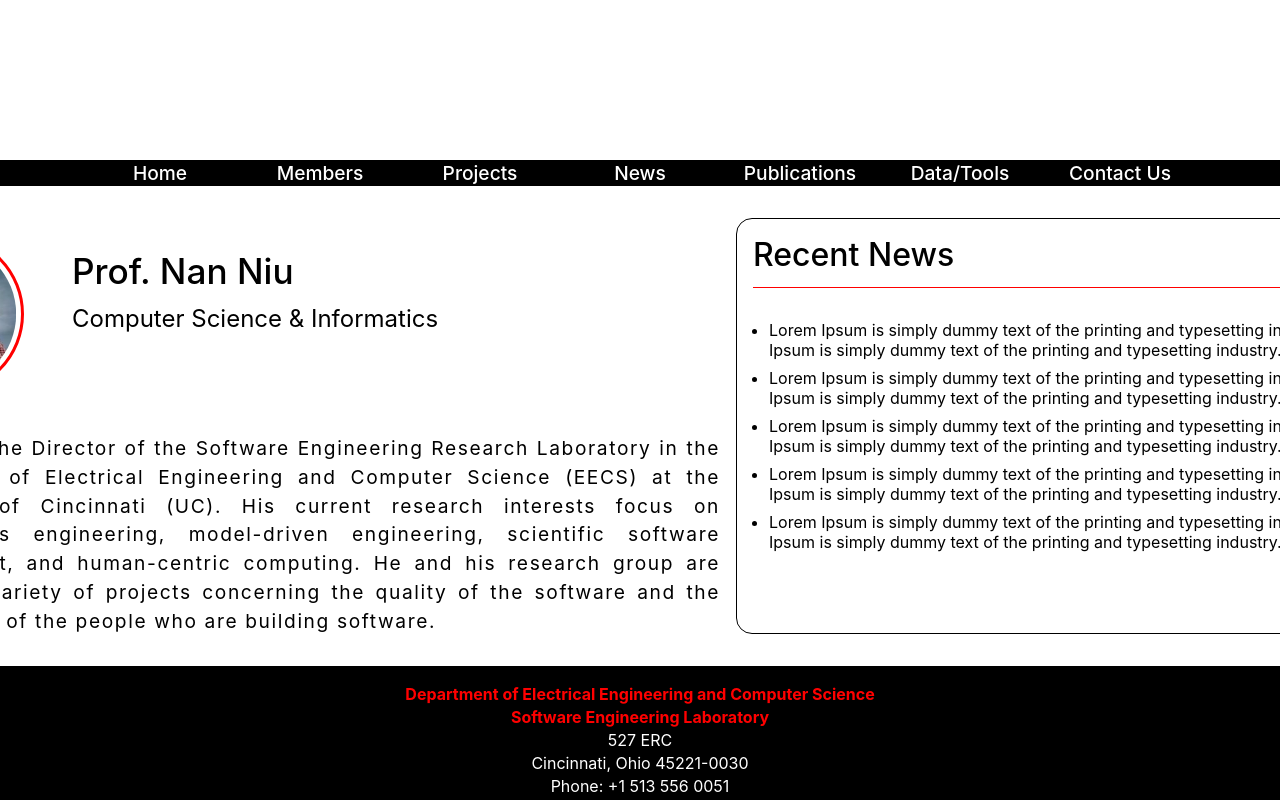
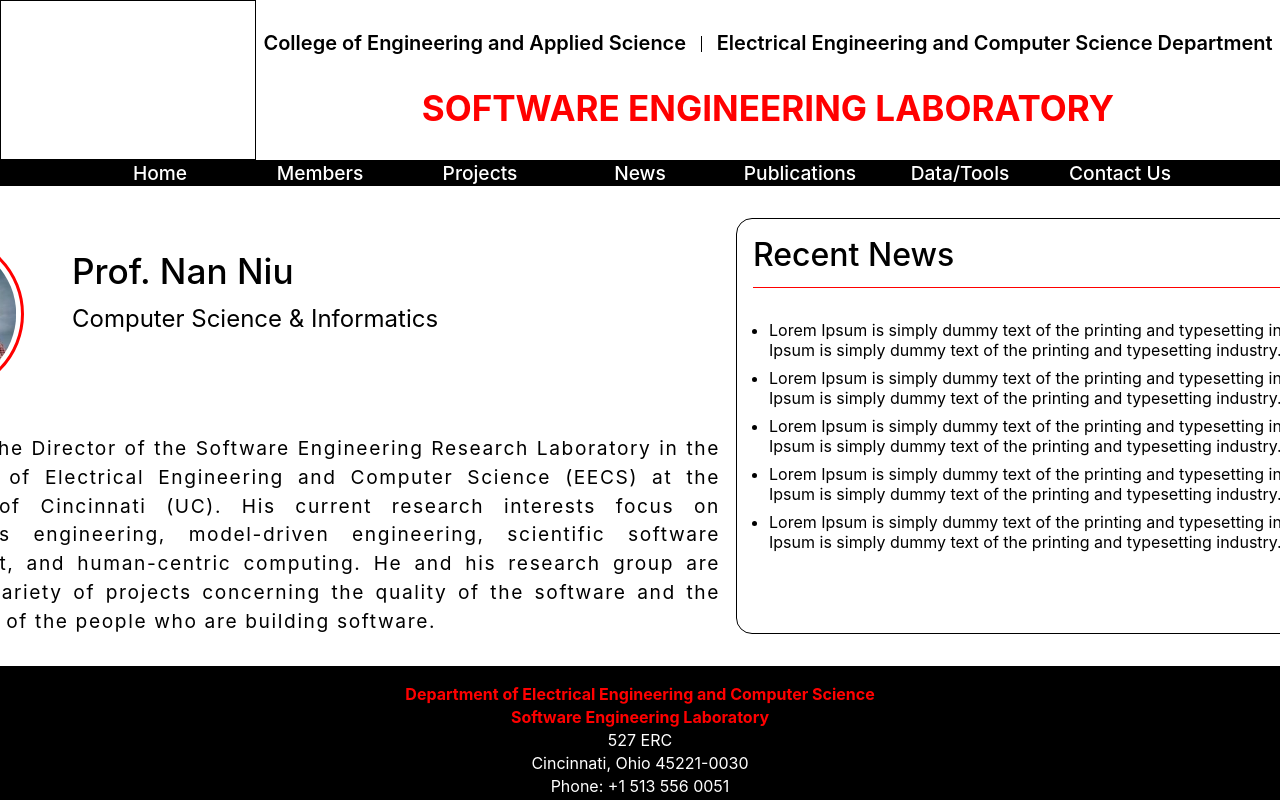
Before and after one commit to NanNiuCINSE/CINSE-Website, a React (Create React App) app: page / in a window 1280 px wide. Built offline with nearby package versions, Linux system fonts and the light colour scheme.

Commit message:
added heading for the logo part

```diff
--- a/src/App.css
+++ b/src/App.css
@@ -11,8 +11,3 @@
 	flex-direction: column;
 	overflow-x: hidden;
 }
-
-.logo-container {
-	width: 100vw;
-	min-height: 10rem;
-}
--- a/src/App.js
+++ b/src/App.js
@@ -5,6 +5,7 @@
 import Members from './components/Members/Members';
 import Footer from './components/Footer/Footer';
 import Project from './components/Projects/Project';
+import Logo from './components/Logo/Logo';
 import { Switch, Route } from 'react-router-dom';
 
 // import Route from 'react-router-dom/Route';
@@ -12,7 +13,7 @@
 const App = () => {
 	return (
 		<div className='main-container'>
-			<div className='logo-container'></div>
+			<Logo />
 			<Header />
 			<Switch>
 				<Route path='/' component={LandingPage} exact />
--- /dev/null
+++ b/src/components/Logo/Logo.css
@@ -0,0 +1,49 @@
+.logo-container {
+	width: 100vw;
+	min-height: 10rem;
+	display: flex;
+}
+
+.logo-image {
+	width: 20%;
+	height: 100%;
+	border: 1px solid;
+}
+
+.logo-headers {
+	width: 80%;
+	height: 100%;
+	display: flex;
+	flex-direction: column;
+	align-items: center;
+	justify-content: space-evenly;
+}
+
+.logo-sub-heading {
+	font-size: 20px;
+	font-weight: 600;
+}
+
+.heading-college {
+	position: relative;
+	padding-right: 1rem;
+}
+
+.heading-electrical {
+	padding-left: 0.6rem;
+}
+.heading-college::after {
+	content: '';
+	width: 0.1rem;
+	height: 1rem;
+	background: #000;
+	position: absolute;
+	right: 0;
+	bottom: 0.2rem;
+}
+
+.logo-header {
+	font-size: 35px;
+	font-weight: 700;
+	color: red;
+}
--- /dev/null
+++ b/src/components/Logo/Logo.jsx
@@ -0,0 +1,23 @@
+import React from 'react';
+import './Logo.css';
+
+const Logo = () => {
+	return (
+		<div className='logo-container'>
+			<div className='logo-image'></div>
+			<div className='logo-headers'>
+				<header className='logo-sub-heading'>
+					<span className='heading-college'>
+						College of Engineering and Applied Science
+					</span>{' '}
+					<span className='heading-electrical'>
+						Electrical Engineering and Computer Science Department
+					</span>
+				</header>
+				<header className='logo-header'>SOFTWARE ENGINEERING LABORATORY</header>
+			</div>
+		</div>
+	);
+};
+
+export default Logo;
```
